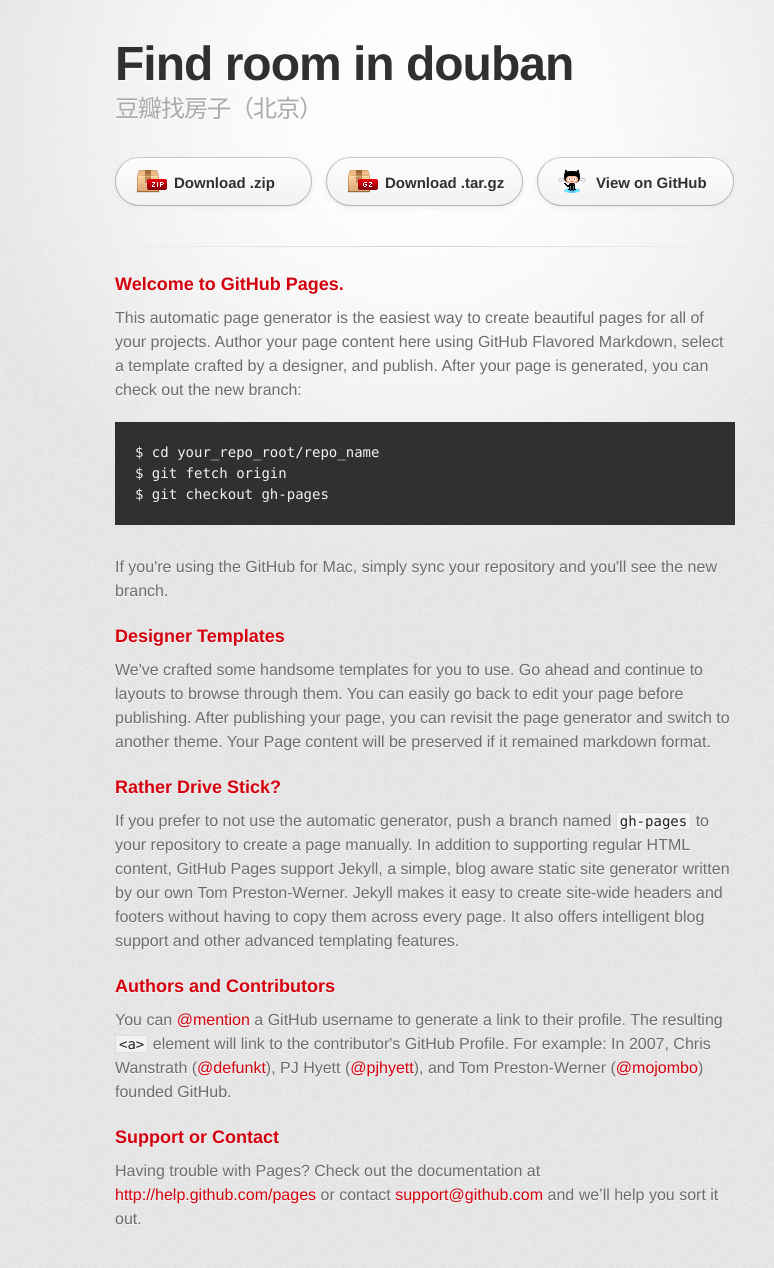
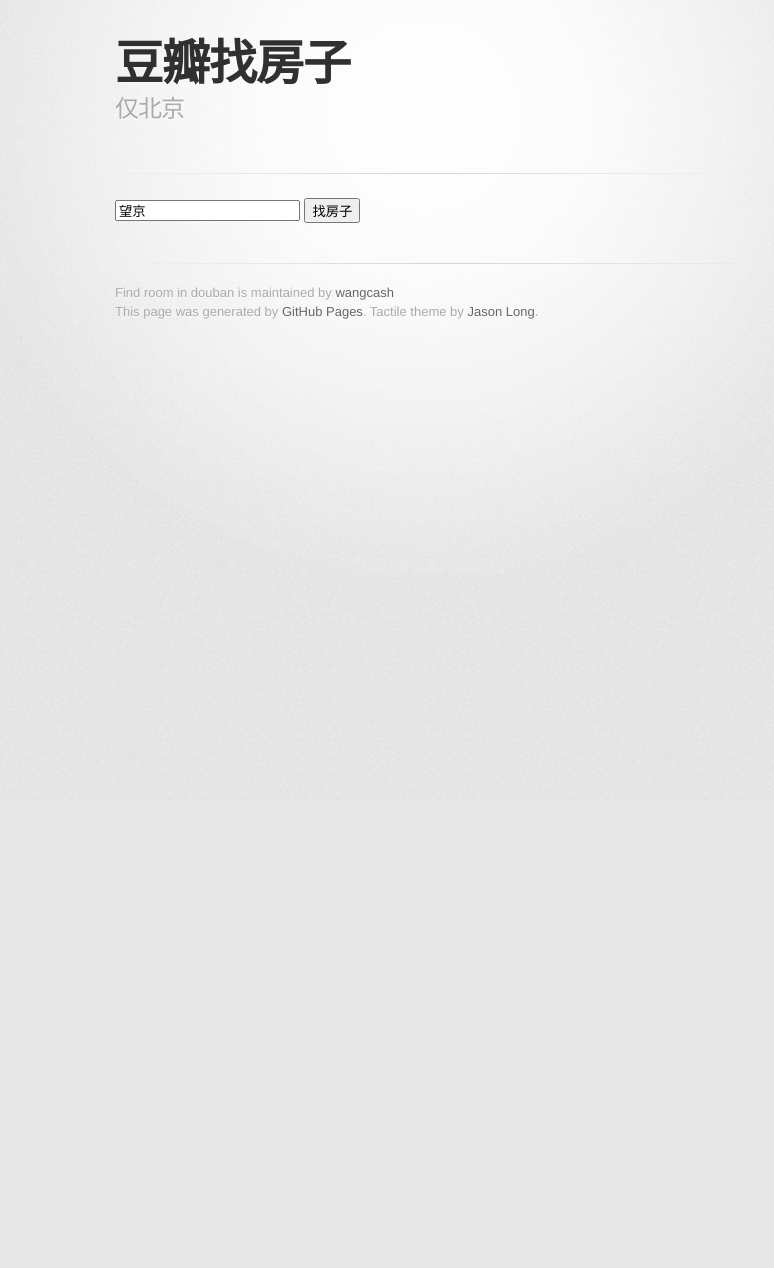
Before and after one commit to wangcash/find_room_in_douban, a plain HTML site: page index.html in a window 1280 px wide. Shown: the top 1268 px of the page, without its empty margins (215-989 px from the left). After the commit the page ends 800 px from the top, so only its background shows below. Drawn offline with Linux system fonts and the light colour scheme; a web font is replaced by a local one.

Commit message:
修改index.html文件，删除自动生成代码。

```diff
--- a/index.html
+++ b/index.html
@@ -18,50 +18,15 @@
       <div class="inner">
 
         <header>
-          <h1>Find room in douban</h1>
-          <h2>豆瓣找房子（北京）</h2>
+          <h1>豆瓣找房子</h1>
+          <h2>仅北京</h2>
         </header>
-
-        <section id="downloads" class="clearfix">
-          <a href="https://github.com/wangcash/find_room_in_douban/zipball/master" id="download-zip" class="button"><span>Download .zip</span></a>
-          <a href="https://github.com/wangcash/find_room_in_douban/tarball/master" id="download-tar-gz" class="button"><span>Download .tar.gz</span></a>
-          <a href="https://github.com/wangcash/find_room_in_douban" id="view-on-github" class="button"><span>View on GitHub</span></a>
-        </section>
 
         <hr>
 
         <section id="main_content">
-          <h3>
-<a name="welcome-to-github-pages" class="anchor" href="#welcome-to-github-pages"><span class="octicon octicon-link"></span></a>Welcome to GitHub Pages.</h3>
-
-<p>This automatic page generator is the easiest way to create beautiful pages for all of your projects. Author your page content here using GitHub Flavored Markdown, select a template crafted by a designer, and publish. After your page is generated, you can check out the new branch:</p>
-
-<pre><code>$ cd your_repo_root/repo_name
-$ git fetch origin
-$ git checkout gh-pages
-</code></pre>
-
-<p>If you're using the GitHub for Mac, simply sync your repository and you'll see the new branch.</p>
-
-<h3>
-<a name="designer-templates" class="anchor" href="#designer-templates"><span class="octicon octicon-link"></span></a>Designer Templates</h3>
-
-<p>We've crafted some handsome templates for you to use. Go ahead and continue to layouts to browse through them. You can easily go back to edit your page before publishing. After publishing your page, you can revisit the page generator and switch to another theme. Your Page content will be preserved if it remained markdown format.</p>
-
-<h3>
-<a name="rather-drive-stick" class="anchor" href="#rather-drive-stick"><span class="octicon octicon-link"></span></a>Rather Drive Stick?</h3>
-
-<p>If you prefer to not use the automatic generator, push a branch named <code>gh-pages</code> to your repository to create a page manually. In addition to supporting regular HTML content, GitHub Pages support Jekyll, a simple, blog aware static site generator written by our own Tom Preston-Werner. Jekyll makes it easy to create site-wide headers and footers without having to copy them across every page. It also offers intelligent blog support and other advanced templating features.</p>
-
-<h3>
-<a name="authors-and-contributors" class="anchor" href="#authors-and-contributors"><span class="octicon octicon-link"></span></a>Authors and Contributors</h3>
-
-<p>You can <a href="https://github.com/blog/821" class="user-mention">@mention</a> a GitHub username to generate a link to their profile. The resulting <code>&lt;a&gt;</code> element will link to the contributor's GitHub Profile. For example: In 2007, Chris Wanstrath (<a href="https://github.com/defunkt" class="user-mention">@defunkt</a>), PJ Hyett (<a href="https://github.com/pjhyett" class="user-mention">@pjhyett</a>), and Tom Preston-Werner (<a href="https://github.com/mojombo" class="user-mention">@mojombo</a>) founded GitHub.</p>
-
-<h3>
-<a name="support-or-contact" class="anchor" href="#support-or-contact"><span class="octicon octicon-link"></span></a>Support or Contact</h3>
-
-<p>Having trouble with Pages? Check out the documentation at <a href="http://help.github.com/pages">http://help.github.com/pages</a> or contact <a href="mailto:support@github.com">support@github.com</a> and we’ll help you sort it out.</p>
+          <input id="q" type="text" value="望京" />
+          <input id="s" type="button" value="找房子" />
         </section>
 
         <footer>
```
